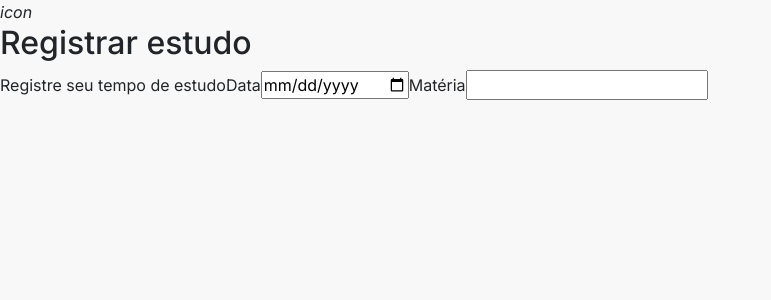
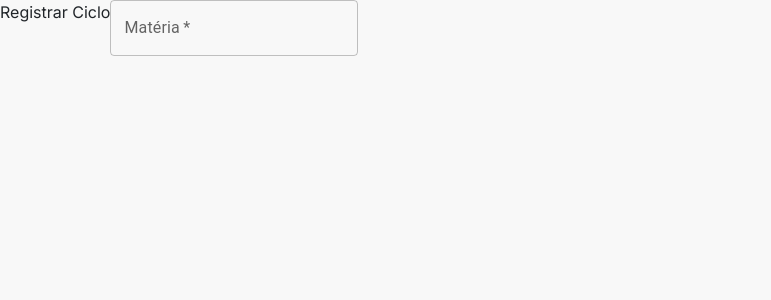
Before and after one commit to FreitassPedro/Immersion, a React (Vite) app in the folder frontend/: page /registrarCiclo in a window 1280 px wide. Shown: the top 300 px of the page, without its empty margins (0-771 px from the left). Built offline with nearby package versions, Linux system fonts and the light colour scheme.

Commit message:
feat: Ciclo Register

```diff
--- a/frontend/src/components/CicloRegister/index.tsx
+++ b/frontend/src/components/CicloRegister/index.tsx
@@ -1,22 +1,18 @@
+import { Box, TextField } from "@mui/material";
 
 export const CicloRegister = () => {
     return (
         <div>
-            <i>icon</i>
-            <h2>Registrar estudo</h2>
-            <span>Registre seu tempo de estudo</span>
+           <Box component="form">Registrar Ciclo
 
-            <label htmlFor="">
-                <span>Data</span>
-                <input type="date" />
-            </label>
-            <label htmlFor="#">
-                <span>Matéria</span>
-                <input type="text" />
-            </label>
-            <label htmlFor="">
-
-            </label>
+            <TextField
+                id="materia"
+                name="materia"
+                label="Matéria"
+                placeholder="Insira a matéria"
+                required
+                />
+           </Box>
         </div>
     );
 };
```
